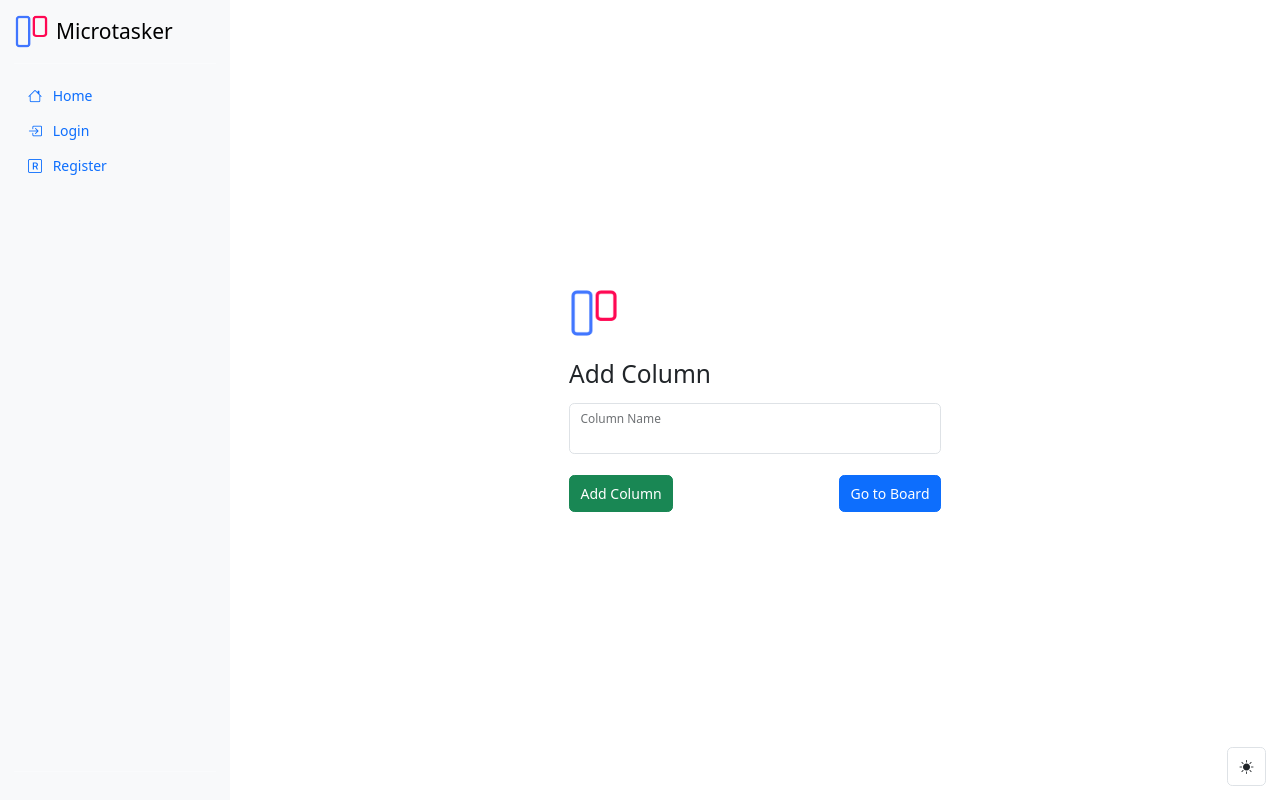
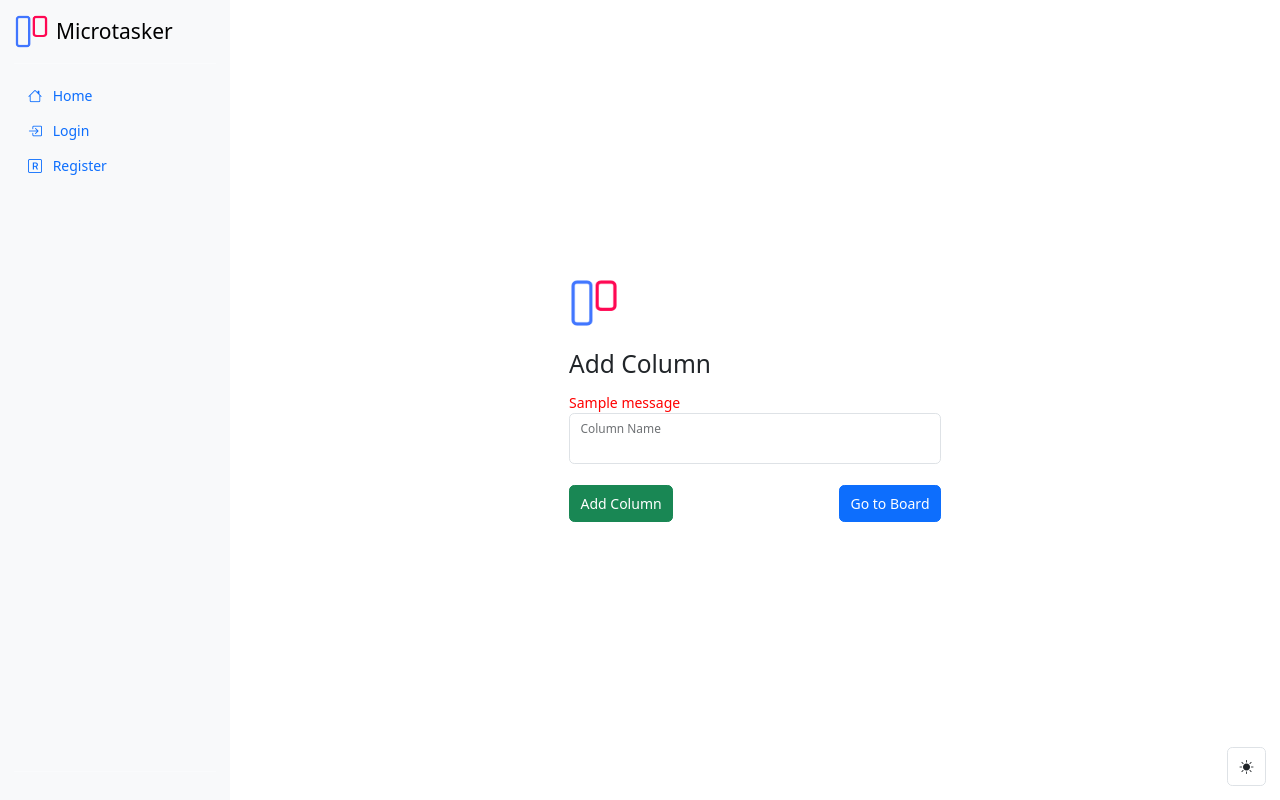
Before and after one commit to TFSM00/Microtasker, a Flask app: page /addcol/1 in a window 1280 px wide. Run offline with Flask 3, Linux system fonts and the light colour scheme; tables that the repository leaves empty hold one stand-in row (values such as "Sample post"); one stand-in notice (Sample message) is shown; some libraries are stand-ins or nearby versions.

Commit message:
Added error message display

```diff
--- a/templates/addcolumn.html
+++ b/templates/addcolumn.html
@@ -12,6 +12,13 @@
     <h1 class="h3 mb-3 fw-normal">Add Column</h1>
 
     {{ form.csrf_token }}
+    {% with messages = get_flashed_messages() %}
+        {% if messages %}
+            {% for message in messages %}
+                <p style="margin: auto; color: red;">{{ message }}</p>
+            {% endfor %}
+        {% endif %}
+    {% endwith %}
     <div class="form-floating">
         {{ form.col_name(class_='form-control', type_='text', size=40) }}
         {{ form.col_name.label }}
```
